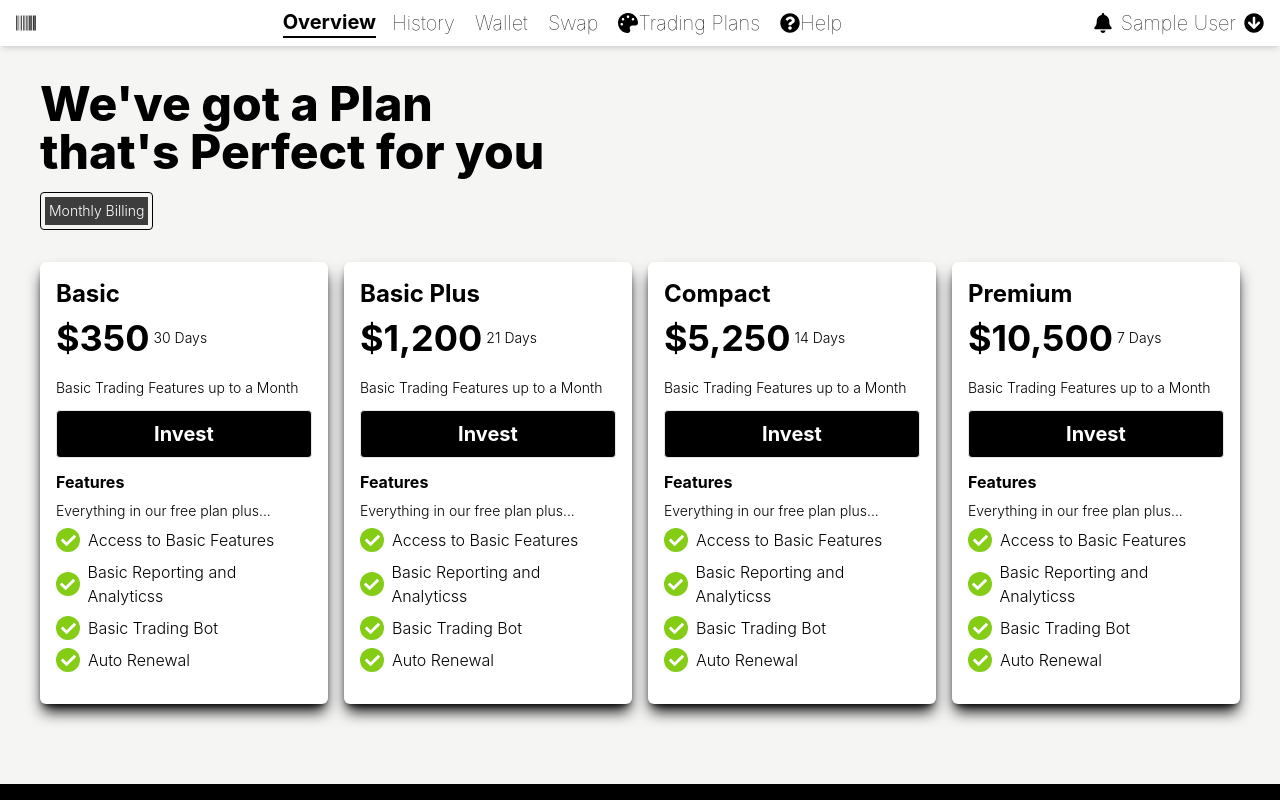
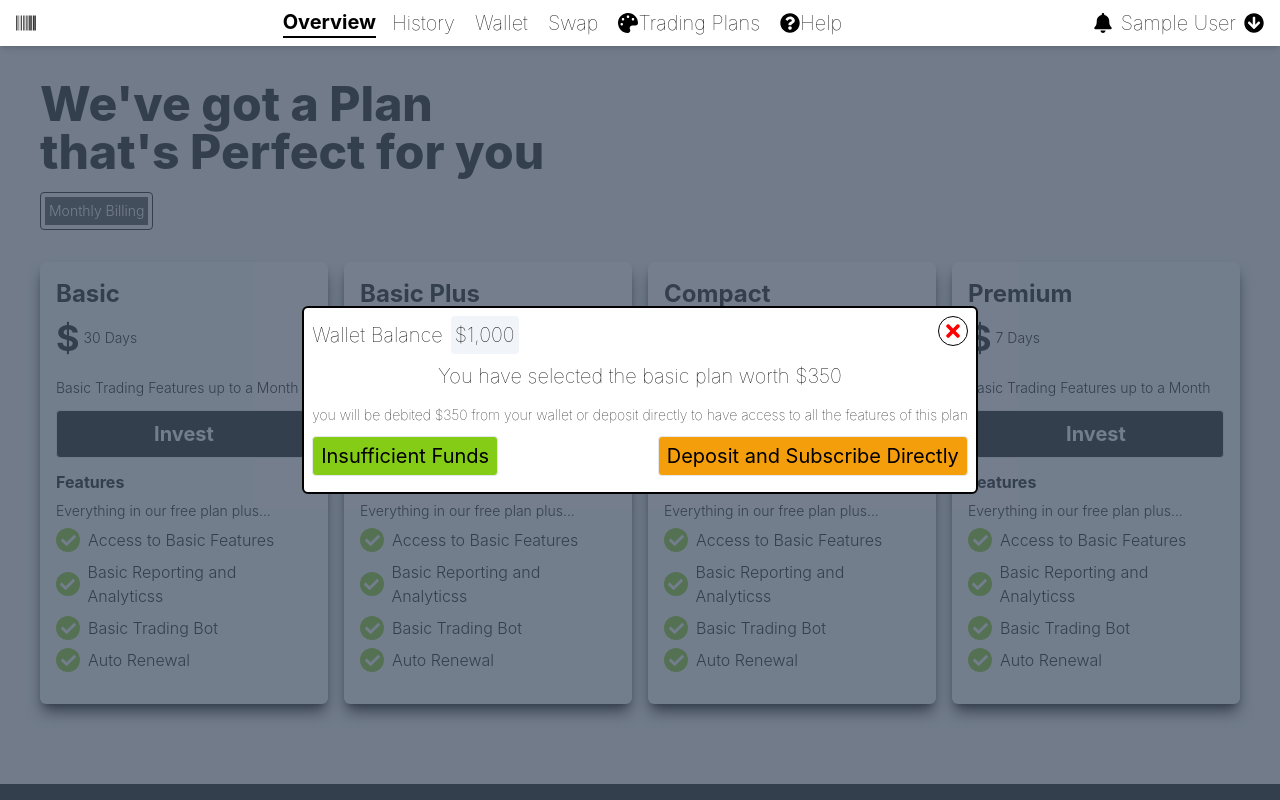
Before and after one commit to MiltonBlack/Forex, a React (Create React App) app: page /dashboard/plans in a window 1280 px wide. Shown: the top 800 px of the page. Built offline with nearby package versions, Linux system fonts and the light colour scheme; sample sign-in values are in the browser's storage.

Commit message:
modified reqiest and logic in invest page...

```diff
--- a/src/pages/Invest.jsx
+++ b/src/pages/Invest.jsx
@@ -3,15 +3,25 @@ import { useSelector } from 'react-redux'
 import axios from 'axios'
 import Check from '../components/Check'
 import Plan from '../components/Plan'
+import Modal from '../components/Modal'
 import Footer from '../components/Footer'
 import { plans } from '../data/plans'
+import { FaTimes } from 'react-icons/fa'
 
 const Invest = () => {
   const { log } = console;
   const { user } = useSelector((state) => state.auth);
-  const { accessToken, _id } = user;
-  const [plan, setPlan] = useState({ plan: "none" });
-  const handleRequest = async () => {
+  const { accessToken, _id, plan, investment, balance } = user;
+  var total = balance - investment;
+  const [plan1, setPlan] = useState({
+    plan: "none",
+    balance: total
+  });
+  const [plan2, setPlan1] = useState({
+    plan: "none",
+  });
+  const [subscribe, setSubscribe] = useState(true);
+  const handleDeposit = async () => {
     const config = {
       headers: {
         Authorization: `Bearer ${accessToken}`,
@@ -20,18 +30,35 @@ const Invest = () => {
     await axios
       .put(
         `http://localhost:3005/api/auth/plan/${_id}`,
-        plan,
+        plan2,
         config
       )
       .then((res) => log(res.data))
       .catch((err) => console.log(err));
   }
+  const handleRequest = async () => {
+    const config = {
+      headers: {
+        Authorization: `Bearer ${accessToken}`,
+      },
+    };
+    if (balance < investment) {
+      await axios
+        .put(
+          `http://localhost:3005/api/auth/plan/${_id}`,
+          plan1,
+          config
+        )
+        .then((res) => log(res.data))
+        .catch((err) => console.log(err));
+    }
+  };
   log(plan)
   log(accessToken)
   log(_id)
   return (
     <>
-      <div className='pt-16 bg-stone-100 px-10'>
+      <div className='pt-16 bg-stone-100 px-10 relative'>
         <div className='flex my-4 flex-col'>
           <h1 className='text-5xl font-extrabold'>We've got a Plan <br />that's Perfect for you</h1>
           <div className='p-1 border border-black rounded flex w-fit my-4'>
@@ -40,10 +67,10 @@ const Invest = () => {
         </div>
         <div className='grid grid-cols-4 gap-4'>
           {plans.map((plan, idx) => (<Plan key={idx}>
-            <div className='flex flex-col w-full h-full' onClick={()=> {setPlan(plan.plan)}}>
+            <div className='flex flex-col w-full h-full' onClick={() => { setPlan({ plan: plan.plan }) }}>
               <h1 className='text-2xl'>{plan.plan}</h1>
               <div className='flex items-center'>
-                <span className='text-4xl mr-1 my-2'>${plan.amount}</span>
+                <span className='text-4xl mr-1 my-2'>${plan.investment}</span>
                 <div className='flex flex-col'>
                   <span className='text-sm font-light'>{plan.duration} Days</span>
                 </div>
@@ -74,6 +101,28 @@ const Invest = () => {
           </Plan>))}
         </div>
         <div className='py-10'></div>
+        {subscribe && (
+          <Modal>
+            <div>
+              <div className='relative font-thin'>
+                <div className='absolute right-0 top-0 border border-black rounded-full p-1 hover:scale-110 cursor-pointer'>
+                  <FaTimes color='red' />
+                </div>
+                <div className='flex items-center'>
+                  <span className='mr-2'>Wallet Balance</span>
+                  <span className='p-1 bg-slate-100 rounded'>$1,000</span>
+                </div>
+                <h1 className='text-xl my-2 text-center'>You have selected the basic plan worth $350</h1>
+                <span className='mb-3 text-sm'>you will be debited $350 from your wallet or deposit directly to have access to all the features of this plan</span>
+                <span></span>
+                <div className='py-2 flex items-center justify-between font-normal'>
+                  <button className='border p-1 bg-lime-500 rounded px-2' onClick={handleRequest}>{ balance > investment ? "Subscribe from Wallet" : "Insufficient Funds" }</button>
+                  <button className='border p-1 bg-amber-500 px-2 rounded' onClick={handleDeposit}>Deposit and Subscribe Directly</button>
+                </div>
+              </div>
+            </div>
+          </Modal>
+        )}
       </div>
       <Footer />
     </>
```
